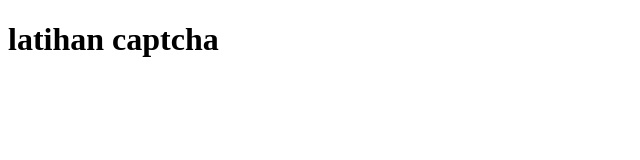
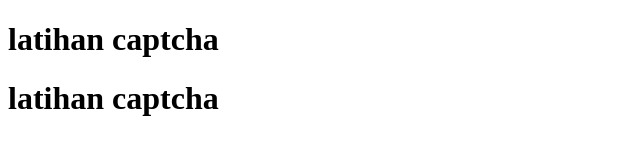
Before and after one commit to annaamikom/annaamikom.github.io, a plain HTML site: page index.html in a window 1280 px wide. Shown: the whole page, without its empty margins (0-640 px from the left). Drawn offline with Linux system fonts and the light colour scheme.

Commit message:
Update index.html

```diff
--- a/index.html
+++ b/index.html
@@ -5,5 +5,6 @@
 </head>
 <body>
 <h1>latihan captcha</h1>
+	<h1>latihan captcha</h1>
 </body>
 </html>
```
